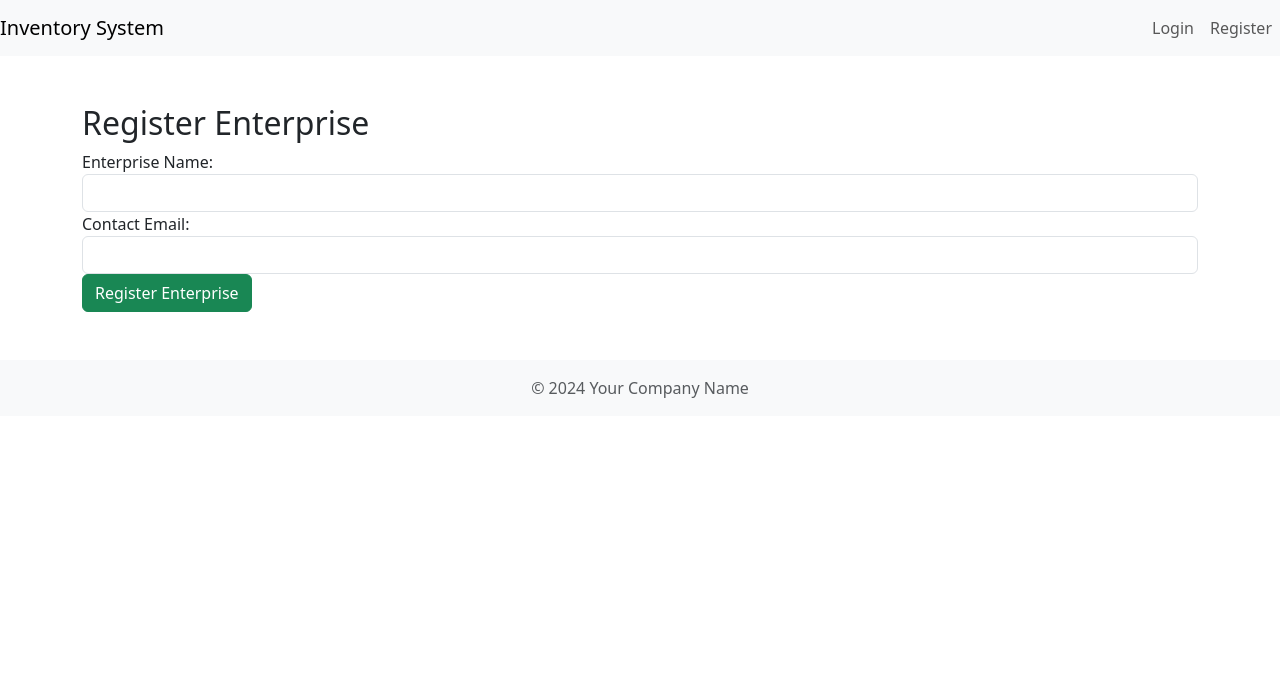
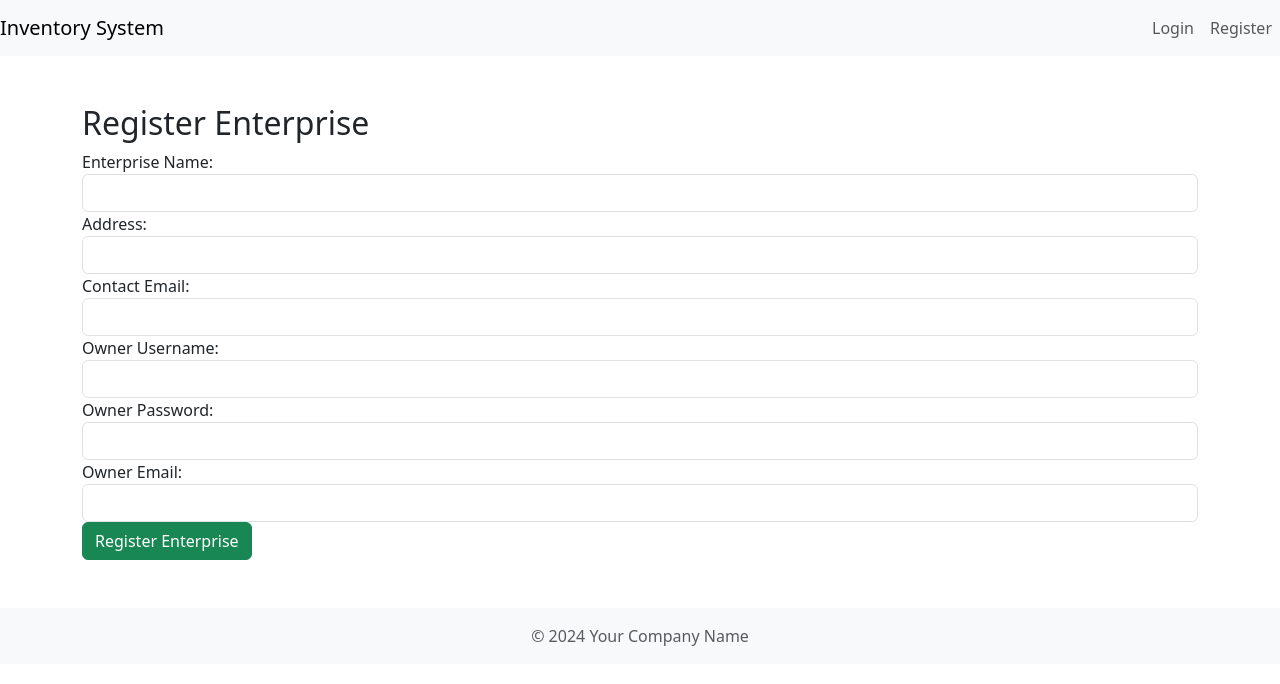
Before and after one commit to DatenFluss/inventory-management-frontend, a React (Create React App) app: page /register-enterprise in a window 1280 px wide. Shown: the top 684 px of the page. Built offline with nearby package versions, Linux system fonts and the light colour scheme.

Commit message:
[ems] - update register enterprise page

```diff
--- a/src/pages/RegisterEnterprisePage.js
+++ b/src/pages/RegisterEnterprisePage.js
@@ -3,7 +3,11 @@ import api from '../services/api';
 
 function RegisterEnterprisePage() {
     const [enterpriseName, setEnterpriseName] = useState('');
+    const [address, setAddress] = useState('');
     const [contactEmail, setContactEmail] = useState('');
+    const [ownerUsername, setOwnerUsername] = useState('');
+    const [ownerPassword, setOwnerPassword] = useState('');
+    const [ownerEmail, setOwnerEmail] = useState('');
     const [message, setMessage] = useState('');
 
     const handleSubmit = (e) => {
@@ -11,14 +15,17 @@ function RegisterEnterprisePage() {
 
         const enterpriseRegistration = {
             enterpriseName: enterpriseName,
+            address: address,
             contactEmail: contactEmail,
+            ownerUsername: ownerUsername,
+            ownerPassword: ownerPassword,
+            ownerEmail: ownerEmail,
         };
 
         api.post('/api/enterprise/register', enterpriseRegistration)
             .then(response => {
                 setMessage('Enterprise registration successful!');
-                setEnterpriseName('');
-                setContactEmail('');
+                // Reset form fields if needed
             })
             .catch(error => {
                 setMessage('Enterprise registration failed.');
@@ -31,7 +38,7 @@ function RegisterEnterprisePage() {
             <h2>Register Enterprise</h2>
             {message && <div className="alert alert-info">{message}</div>}
             <form onSubmit={handleSubmit}>
-                {/* Enterprise Name Field */}
+                {/* Enterprise Name */}
                 <div className="form-group">
                     <label>Enterprise Name:</label>
                     <input
@@ -42,7 +49,18 @@ function RegisterEnterprisePage() {
                         required
                     />
                 </div>
-                {/* Contact Email Field */}
+                {/* Address */}
+                <div className="form-group">
+                    <label>Address:</label>
+                    <input
+                        type="text"
+                        className="form-control"
+                        value={address}
+                        onChange={(e) => setAddress(e.target.value)}
+                        required
+                    />
+                </div>
+                {/* Contact Email */}
                 <div className="form-group">
                     <label>Contact Email:</label>
                     <input
@@ -50,6 +68,39 @@ function RegisterEnterprisePage() {
                         className="form-control"
                         value={contactEmail}
                         onChange={(e) => setContactEmail(e.target.value)}
+                        required
+                    />
+                </div>
+                {/* Owner Username */}
+                <div className="form-group">
+                    <label>Owner Username:</label>
+                    <input
+                        type="text"
+                        className="form-control"
+                        value={ownerUsername}
+                        onChange={(e) => setOwnerUsername(e.target.value)}
+                        required
+                    />
+                </div>
+                {/* Owner Password */}
+                <div className="form-group">
+                    <label>Owner Password:</label>
+                    <input
+                        type="password"
+                        className="form-control"
+                        value={ownerPassword}
+                        onChange={(e) => setOwnerPassword(e.target.value)}
+                        required
+                    />
+                </div>
+                {/* Owner Email */}
+                <div className="form-group">
+                    <label>Owner Email:</label>
+                    <input
+                        type="email"
+                        className="form-control"
+                        value={ownerEmail}
+                        onChange={(e) => setOwnerEmail(e.target.value)}
                         required
                     />
                 </div>
```
